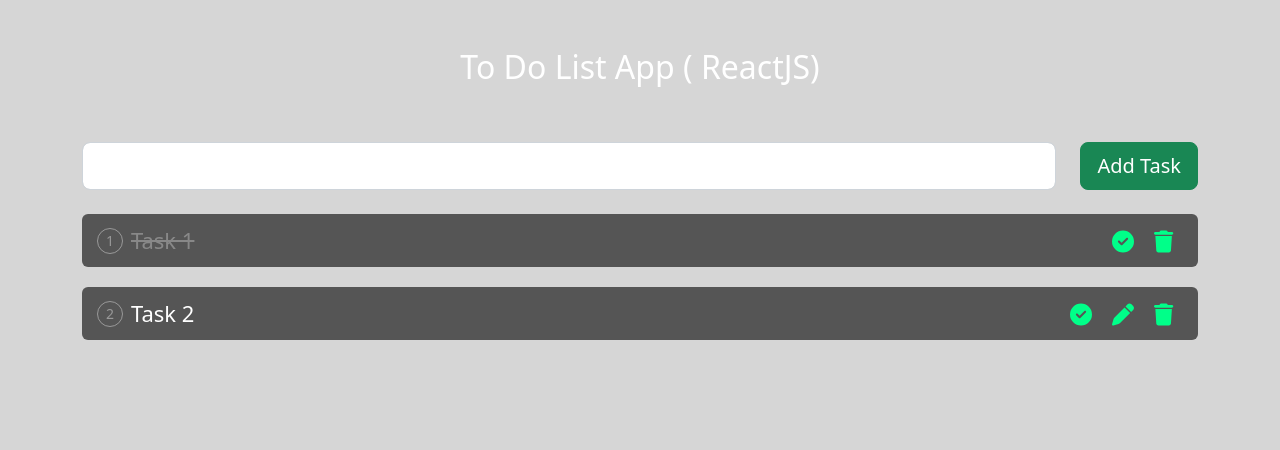
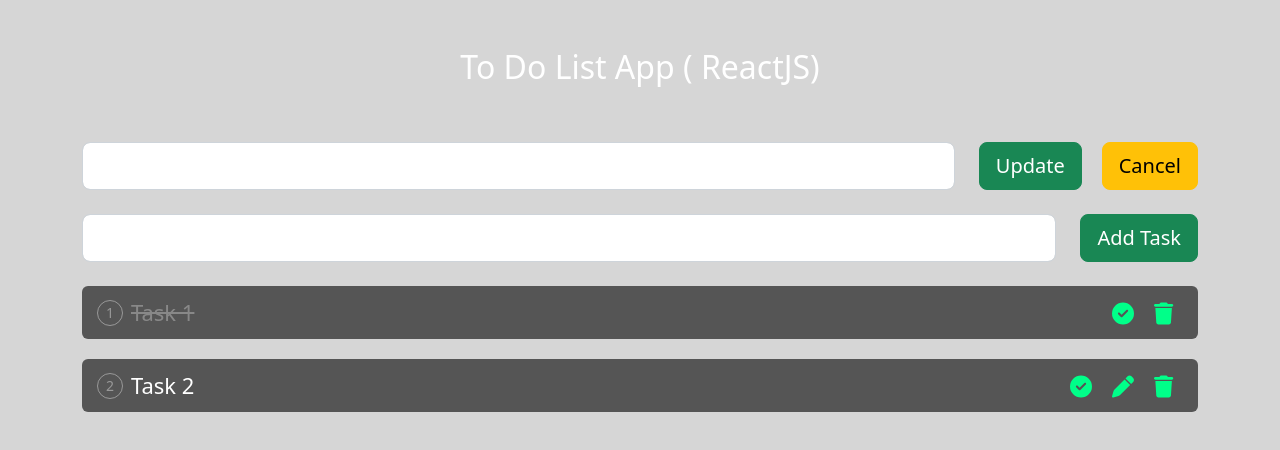
Before and after one commit to ujangaris/React-Todo-List, a React (Create React App) app: page / in a window 1280 px wide. Shown: the top 450 px of the page. Built offline with nearby package versions, Linux system fonts and the light colour scheme.

Commit message:
Function cangeTask()

```diff
--- a/src/App.js
+++ b/src/App.js
@@ -62,10 +62,19 @@
   }
 
   // Cancel update
-  const cancelUpdate = () => {}
+  const cancelUpdate = () => {
+    setUpdateData("")
+  }
 
   // Change taks for update
-  const changeTask = (e) => {}
+  const changeTask = (e) => {
+    let newEntry = {
+      id: updateData.id,
+      title: e.target.value,
+      status: updateData.status ? true : false,
+    }
+    setUpdateData(newEntry)
+  }
 
   // Update tasks
   const updateTask = () => {}
@@ -77,7 +86,21 @@
       <h2>To Do List App ( ReactJS)</h2>
       <br />
       <br />
-
+      {/* Update Task */}
+      <div className="row">
+        <div className="col">
+          <input
+            value={updateData && updateData.title}
+            onChange={(e) => changeTask(e)}
+            className="form-control form-control-lg "
+          />
+        </div>
+        <div className="col-auto">
+          <button className="btn btn-success btn-lg mr-20">Update</button>
+          <button className="btn btn-warning btn-lg"> Cancel</button>
+        </div>
+      </div>
+      <br />
       {/* Add Task */}
       <div className="row">
         <div className="col">
@@ -122,7 +145,16 @@
                   </span>
                   {/* kodisi jika task sudah di checklis tombol edit ilang */}
                   {task.status ? null : (
-                    <span title="Edit">
+                    <span
+                      title="Edit"
+                      onClick={() =>
+                        setUpdateData({
+                          id: task.id,
+                          title: task.title,
+                          status: task.status ? true : false,
+                        })
+                      }
+                    >
                       <FontAwesomeIcon icon={faPen} />
                     </span>
                   )}
```
Also changed, not shown: 1 other file (tests, documents, lock files or other folders).
